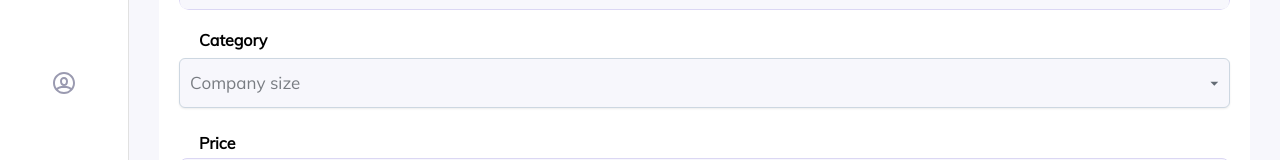
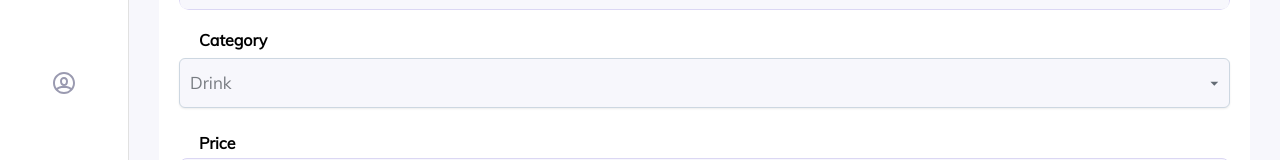
Before and after one commit to sonudeshwalgd/dashboard, a React (Create React App) app: page /edit-product in a window 1280 px wide. Shown: the part 502-662 px from the top of the page. Built offline with nearby package versions, Linux system fonts and the light colour scheme.

Commit message:
finished

```diff
--- a/src/core/common/CommonInput.js
+++ b/src/core/common/CommonInput.js
@@ -5,10 +5,10 @@ import { styled } from 'styled-components'
 
 export default function CommonInput({id="name",title="ID",placeholder="Enter your ID",type="text",dropdownList=[]}) {
 
-    const CompanySize=()=>{
+    const Category=()=>{
         return(
             <Autocomplete
-            placeholder="Company size"
+            placeholder="Drink"
             options={dropdownList}
             sx={{ width: "100%" ,padding:"10px",fontSize:"17px" ,marginTop:"8px",background:"#f7f7fc"}}
             name="company_size"
@@ -22,7 +22,7 @@ export default function CommonInput({id="name",title="ID",placeholder="Enter you
             type=="dropdown"?
             <>
             <label >{title}</label>
-            <CompanySize/>
+            <Category/>
             </>:<>
             <div className="input-wrapper">
             <label htmlFor={id} >{title}</label>
```
